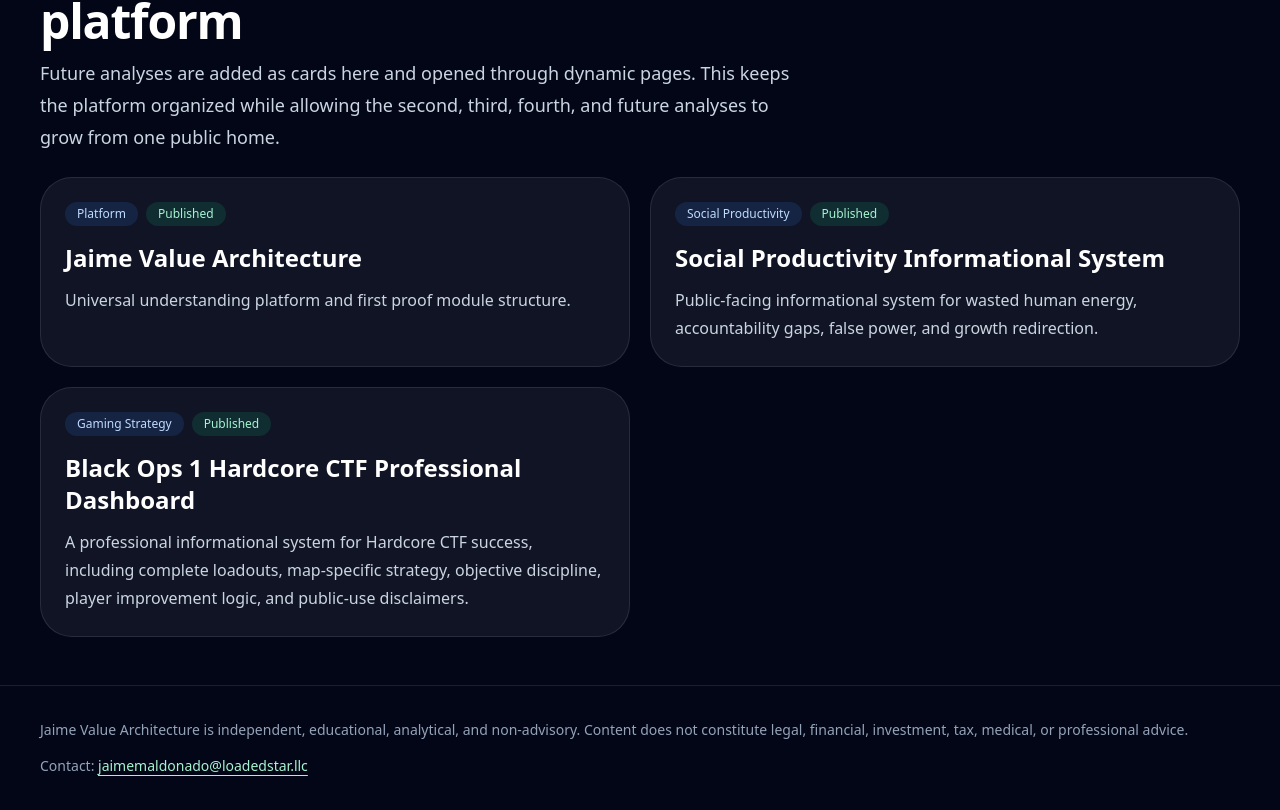
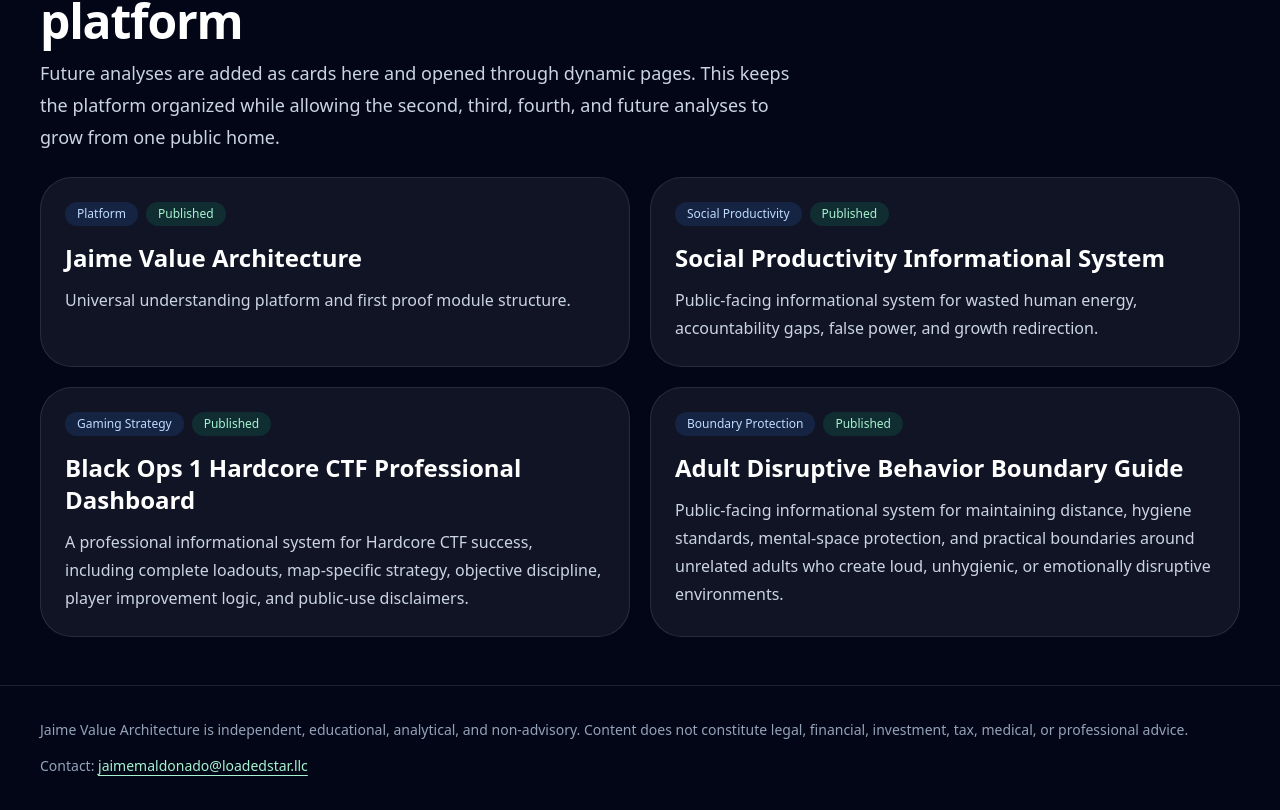
Before and after one commit to HIGHMELV30/jaime-value-architecture, a Next.js app: page / in a window 1280 px wide. Shown: the part 1017-1827 px from the top of the page. Built offline with nearby package versions, Linux system fonts and the light colour scheme.

Commit message:
Update analyses.ts

```diff
--- a/data/analyses.ts
+++ b/data/analyses.ts
@@ -32,6 +32,16 @@
     body: [
       "This analysis is connected to the Black Ops 1 Hardcore CTF Professional Dashboard component so the full interactive public-facing format can be rendered through the Analysis Library while preserving the platform structure."
     ]
+  },
+  {
+    slug: "adult-disruptive-behavior-boundary-guide",
+    title: "Adult Disruptive Behavior Boundary Guide",
+    category: "Boundary Protection",
+    status: "Published",
+    summary: "Public-facing informational system for maintaining distance, hygiene standards, mental-space protection, and practical boundaries around unrelated adults who create loud, unhygienic, or emotionally disruptive environments.",
+    body: [
+      "This analysis is connected to the Adult Disruptive Behavior Boundary Guide component so the full public-facing informational system can be rendered through the Analysis Library while preserving the platform structure."
+    ]
   }
 ];
 
```
